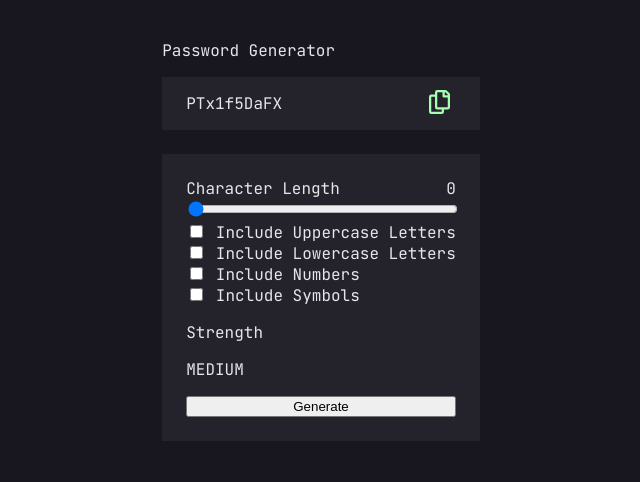
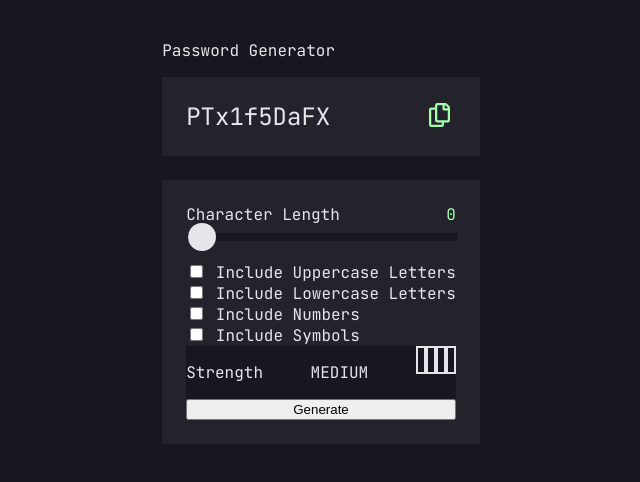
Before and after one commit to Tkharkhelauri/password-generator, a plain HTML site: page index.html in a window 1280 px wide. Shown: the whole page, without its empty margins (319-959 px from the left). Drawn offline with Linux system fonts and the light colour scheme.

Commit message:
add range slider styles

```diff
--- a/index.html
+++ b/index.html
@@ -28,11 +28,12 @@
 
 			<!-- there you can choose password  () -->
 			<div class="pw-body flex column">
+				<!-- range slider container - text & slider there -->
 				<div class="sliderContainer">
-					<label class="charLength" for="length"
-						>Character Length <span id="lengthNum">0</span></label
-					>
-					<input class="slider" id="slider" value="0" type="range" min="6" max="25" />
+					<label class="charLength" for="slider">Character Length <span id="value">0</span></label>
+					<!-- it's a slider itself -->
+					<input class="slider" id="slider" value="0" type="range" min="0" max="20" />
+					<div id="progressBar"></div>
 				</div>
 				<div class="form-control">
 					<input id="upper" type="checkbox" />
@@ -53,17 +54,28 @@
 
 				<div class="strengthBox">
 					<p>Strength</p>
-					<div class="srtBoxes">
-						<p id="pwStr">MEDIUM</p>
-						<div id="tooWeak1"></div>
-						<div id="weak2"></div>
-						<div id="medium3"></div>
-						<div id="strong4"></div>
+					<p id="pwStr">MEDIUM</p>
+					<div class="srtBoxes flex">
+						<div id="tooWeak1" class="ltbox"></div>
+						<div id="weak2" class="ltbox"></div>
+						<div id="medium3" class="ltbox"></div>
+						<div id="strong4" class="ltbox"></div>
 					</div>
 				</div>
 
 				<button class="generate" id="generate">Generate</button>
 			</div>
 		</div>
+		<!-- <script>
+			var progressBar = document.getElementById('SelectValue')
+
+			SelectValue.innerHTML = slider.value
+
+			slider.oninput = function () {
+				SelectValue.innerHTML = this.value
+				progressBar.style.width = this.value + '%'
+			}
+		</script> -->
+		<script src="./main.js"></script>
 	</body>
 </html>
--- /dev/null
+++ b/main.js
@@ -0,0 +1,14 @@
+var slider = document.getElementById('slider')
+var output = document.getElementById('value')
+
+output.innerHTML = slider.value
+slider.oninput = function () {
+	output.innerHTML = this.value
+}
+
+slider.addEventListener('mousemove', function () {
+	var x = slider.value
+	var color =
+		'linear-gradient(90deg, var(--col-green)' + x * 5 + '%, var(--col-black)' + x * 5 + '%)'
+	slider.style.background = color
+})
--- a/styles.css
+++ b/styles.css
@@ -47,6 +47,7 @@ body {
 	justify-content: space-between;
 }
 #password {
+	font-size: 1.5rem;
 }
 #copy {
 	background-color: var(--col-dark);
@@ -57,37 +58,54 @@ body {
 }
 .sliderContainer {
 	width: 100%;
+	position: relative;
+	margin-bottom: 1rem;
 }
 .charLength {
 	display: flex;
 	justify-content: space-between;
 }
-#lengthNum {
+#value {
+	color: var(--col-green);
 }
-input[type='range'] {
+.slider {
 	width: 100%;
+	cursor: pointer;
+	appearance: none;
+	height: 0.5rem;
+	outline: none;
+	background: linear-gradient(90deg, var(--col-black) 60%, var(--col-black) 60%);
+}
+.slider::-moz-range-thumb {
+	width: 28px;
+	height: 28px;
+	background-color: var(--col-white);
+	border-radius: 100%;
+	cursor: pointer;
+	transition: transform 1.5 ease-in-out;
+}
 
-	/* Apply common styles using standard properties */
-	&::-webkit-slider-thumb,
-	&::-moz-range-thumb {
-		background-color: red;
-		border: 5px solid #777;
-		/* border-radius: 50%; */
-		cursor: pointer;
-	}
+.slider::-webkit-slider-thumb {
+	-webkit-appearance: none;
+	width: 28px;
+	height: 28px;
+	background-color: var(--col-white);
+	border-radius: 100%;
+	cursor: pointer;
+	transition: transform 0.2s ease-in-out;
 }
-/* .slider {
-	width: 100%;
-	-webkit-appearance: none;
+
+.slider::-webkit-slider-thumb:hover,
+.slider::-webkit-slider-thumb:active {
 	background-color: var(--col-black);
-	height: 0.5rem;
+	border: 1px solid var(--col-green);
 }
-.slider::-webkit-slider-thumb {
-	height: 1.5rem;
-	background: aquamarine;
-} */
-#length {
+.slider::-moz-range-thumb:hover,
+.slider::-moz-range-thumb:active {
+	background-color: var(--col-black);
+	border: 1px solid var(--col-green);
 }
+
 #copy {
 }
 .pw-body {
@@ -95,8 +113,12 @@ input[type='range'] {
 .form-control {
 }
 .strengthBox {
+	background-color: var(--col-black);
+	display: flex;
+	justify-content: space-between;
 }
 .strBoxes {
+	align-items: center;
 }
 #pwStr {
 }
@@ -108,5 +130,10 @@ input[type='range'] {
 }
 #strong {
 }
-.generate {
+.ltbox {
+	width: 10px;
+	height: 28px;
+	border: 2px solid var(--col-white);
 }
+/* .generate {
+} */
```
